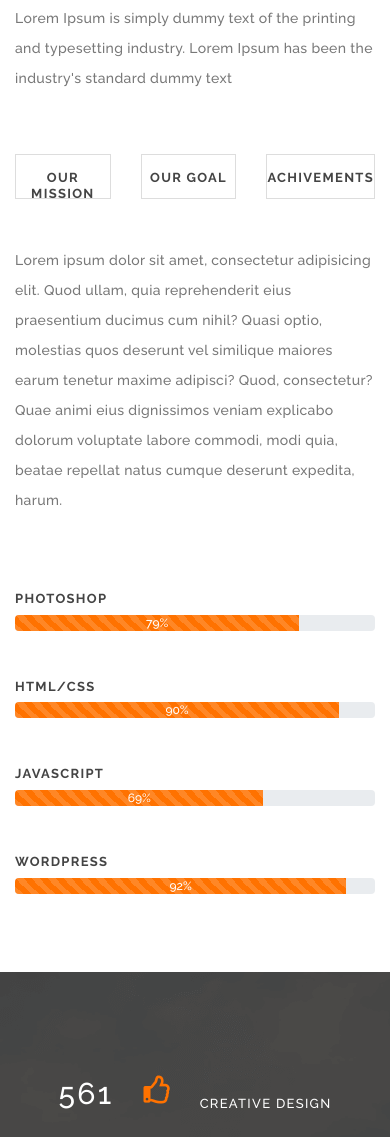
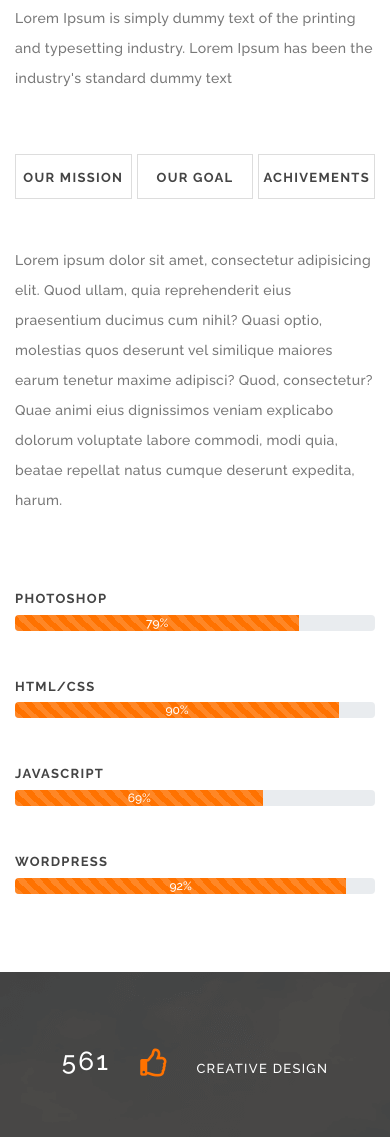
Before and after one commit to Avvaken7/Avvaken7.github.io, a plain HTML site: page Logic/index.html in a window 390 px wide. Shown: the part 3034-4171 px from the top of the page. Drawn offline with nearby package versions, Linux system fonts and the light colour scheme.

Commit message:
Fix bugs on extra small device

```diff
--- a/Logic/css/adaptive.css
+++ b/Logic/css/adaptive.css
@@ -354,6 +354,9 @@
 		display: flex;
     	justify-content: space-around;
 	}
+	.nav-item-horizontal {
+		margin-right: 5px;
+	}
 	.nav-item::after, .nav-item::before {
 		display: none;
 	}
@@ -389,25 +392,28 @@
 	.skills .top {
 	    margin: 30px 0px;
 	}
+	.skills h3 {
+		font-size:
+	}
 	.fun_facts--wrap {
 	    flex-direction: row;
 	    justify-content: center;
 	}
 	.fun_facts span {
-		font-size: 30px;
-		margin-top: 25px;
+		font-size: 26px;
+   		margin-top: 32px;
 	}
 	.fun_facts i {
-	    margin: 30px 30px;
+	    margin: 39px 30px;
 	}
 	.fun_facts h4 {
-		margin-top: 50px;
+		margin-top: 51px;
 	}
 	.team-image {
 		text-align: center;
 	}
 	.modal {
-	    margin: 79px 0px 0px 93px;
+	    margin: 170px 0px 0px 63px;
 	}
 	footer .main_text {
 		display: none;
```
